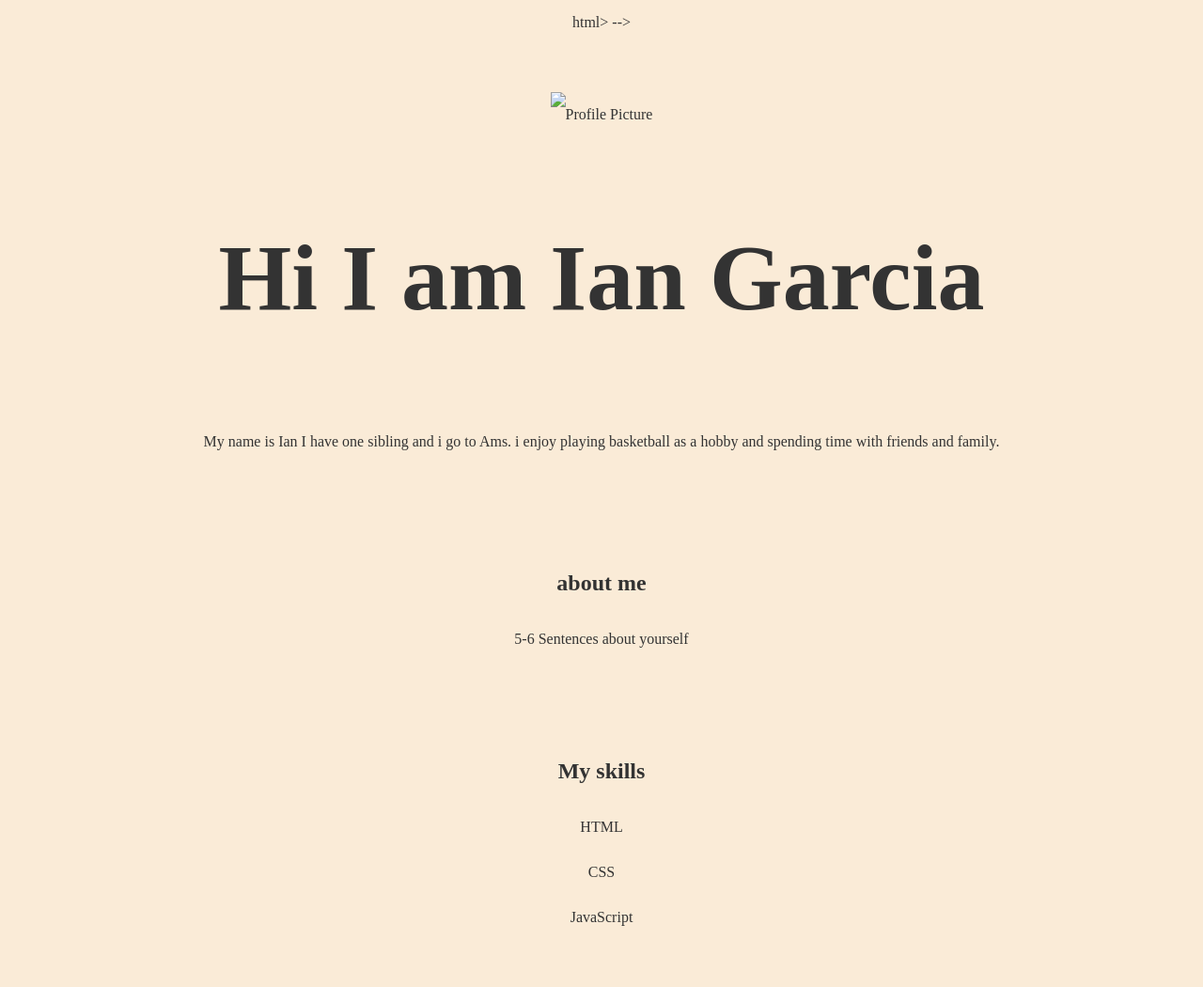
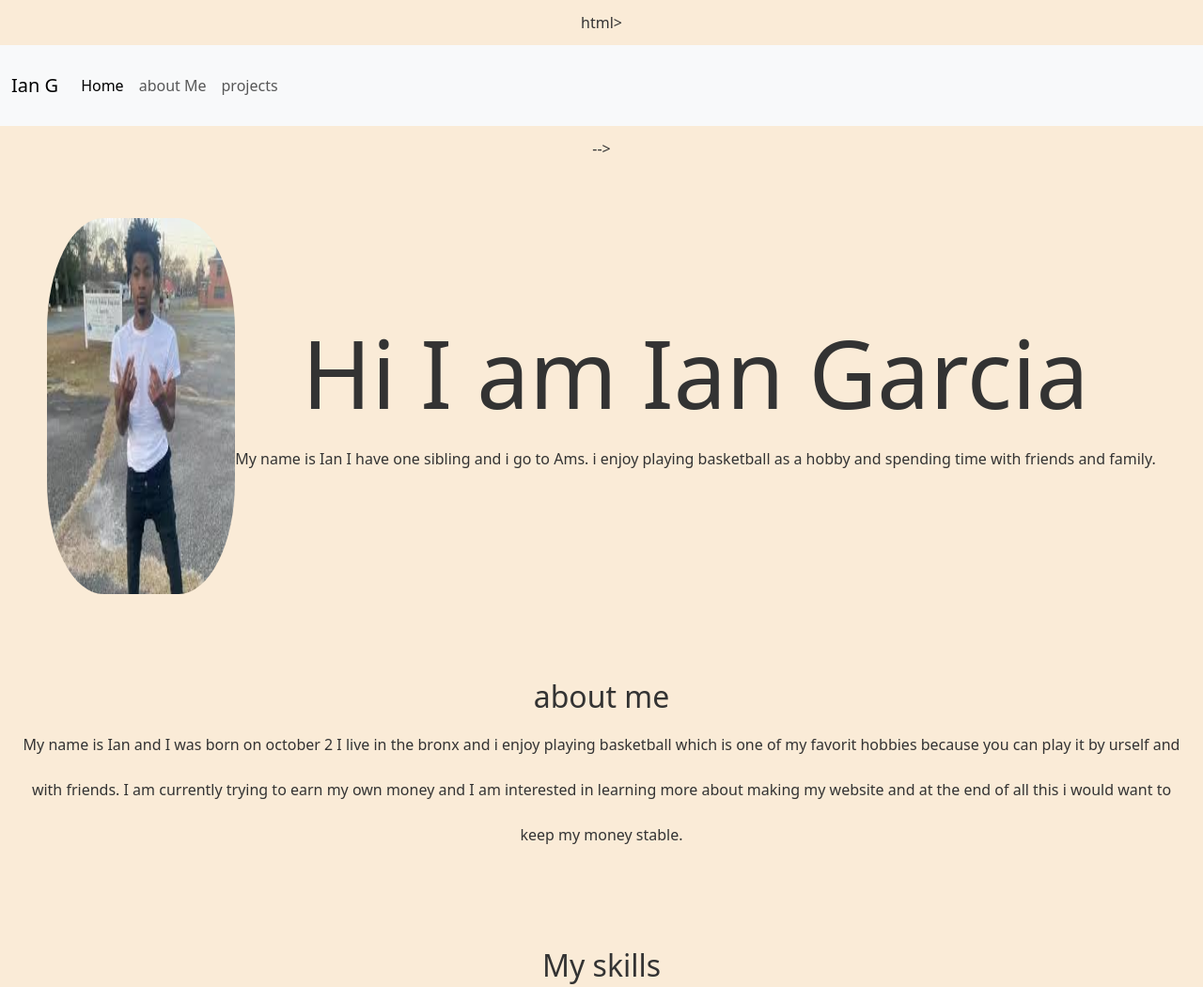
Before and after one commit to iang0100/SYEP-BATHGATE-IAN-GARCIA, a plain HTML site: page index.html in a window 1280 px wide. Shown: the top 1050 px of the page at 94% size. Drawn offline with nearby package versions, Linux system fonts and the light colour scheme.

Commit message:
Advanced CSS and Bootstap

```diff
--- a/index.html
+++ b/index.html
@@ -5,24 +5,56 @@
     <meta charset="UTF-8">
     <meta name="viewport" content="width=device-width, initial-scale=1.0">
     <title>Ian's Portfolio</title>
-    <link href="style.css" rel="stylesheet">
+    <link href="https://cdn.jsdelivr.net/npm/bootstrap@5.3.7/dist/css/bootstrap.min.css" rel="stylesheet" integrity="sha384-LN+7fdVzj6u52u30Kp6M/trliBMCMKTyK833zpbD+pXdCLuTusPj697FH4R/5mcr" crossorigin="anonymous">
+    <link rel="stylesheet" href="style.css">
 </head>
+<nav class="navbar navbar-expand-lg bg-body-tertiary">
+  <div class="container-fluid">
+    <a class="navbar-brand" href="#">Ian G</a>
+    <button class="navbar-toggler" type="button" data-bs-toggle="collapse" data-bs-target="#navbarNav" aria-controls="navbarNav" aria-expanded="false" aria-label="Toggle navigation">
+      <span class="navbar-toggler-icon"></span>
+    </button>
+    <div class="collapse navbar-collapse" id="navbarNav">
+      <ul class="navbar-nav">
+        <li class="nav-item">
+          <a class="nav-link active" aria-current="page" href="index.html">Home</a>
+        </li>
+        <li class="nav-item">
+          <a class="nav-link" href="#about">about Me </a>
+        </li>
+        <li class="nav-item">
+          <a class="nav-link" href="#">projects</a>
+        </li>
+        <li class="nav-item">
+        </li>
+      </ul>
+    </div>
+  </div>
+</nav>
+
+
+
+
+
 
 <!-- This is where most of my code will life --> -->
 <body>
 
 
-<section id="home" class="hero">
-<img src="#" alt="Profile Picture">
+<section id="home" class="hero container-fluid d-flex flex-lg-row flex-column align-items-center justify-content-center">
+<img src="67.jpeg" alt="Profile Picture" width="200px" height="400px" />
+    <div class="hero-text">
     <h1>Hi I am <span class="accent"> Ian Garcia</span></h1>
     <p> My name is Ian I have one sibling and i go to Ams. i enjoy playing basketball as a hobby and spending time
     with friends and family.</p>
-
+    </div>
 </section>
 
 <section id="about" class="section">
     <h2>about me</h2>
-    <p> 5-6 Sentences about yourself</p>
+    <p> My name is Ian and I was born on october 2 I live in the bronx and i enjoy playing basketball which is one of my favorit hobbies
+    because you can play it by urself and with friends. I am currently trying to earn my own money and I am interested in learning more
+    about making my website and at the end of all this i would want to keep my money stable.</p>
 </section>
 
 
@@ -35,7 +67,12 @@
     </div>
 </section>
 
+<section id="contact"class="section">
+<h2>contact</h2>
+<footer><p>contact me through my 929-557-14166</p></footer>
 
+</section>
+<script src="https://cdn.jsdelivr.net/npm/bootstrap@5.3.7/dist/js/bootstrap.bundle.min.js" integrity="sha384-ndDqU0Gzau9qJ1lfW4pNLlhNTkCfHzAVBReH9diLvGRem5+R9g2FzA8ZGN954O5Q" crossorigin="anonymous"></script>
 </body>
 
 
--- a/style.css
+++ b/style.css
@@ -32,3 +32,21 @@
     padding: 20px;
     border-radius: 100px;
 }
+
+@media (max-width: 768px){
+    .hero h1 {font-size: 40px;}
+}
+
+
+@media (max-width:768px){
+    body{background-color: blueviolet;}
+}
+
+.hero-text{
+    display:flex;
+    flex-direction: column;
+}
+
+.hero img{
+    border-radius: 30%;
+}
```
Also changed, not shown: 67.jpeg (added).
